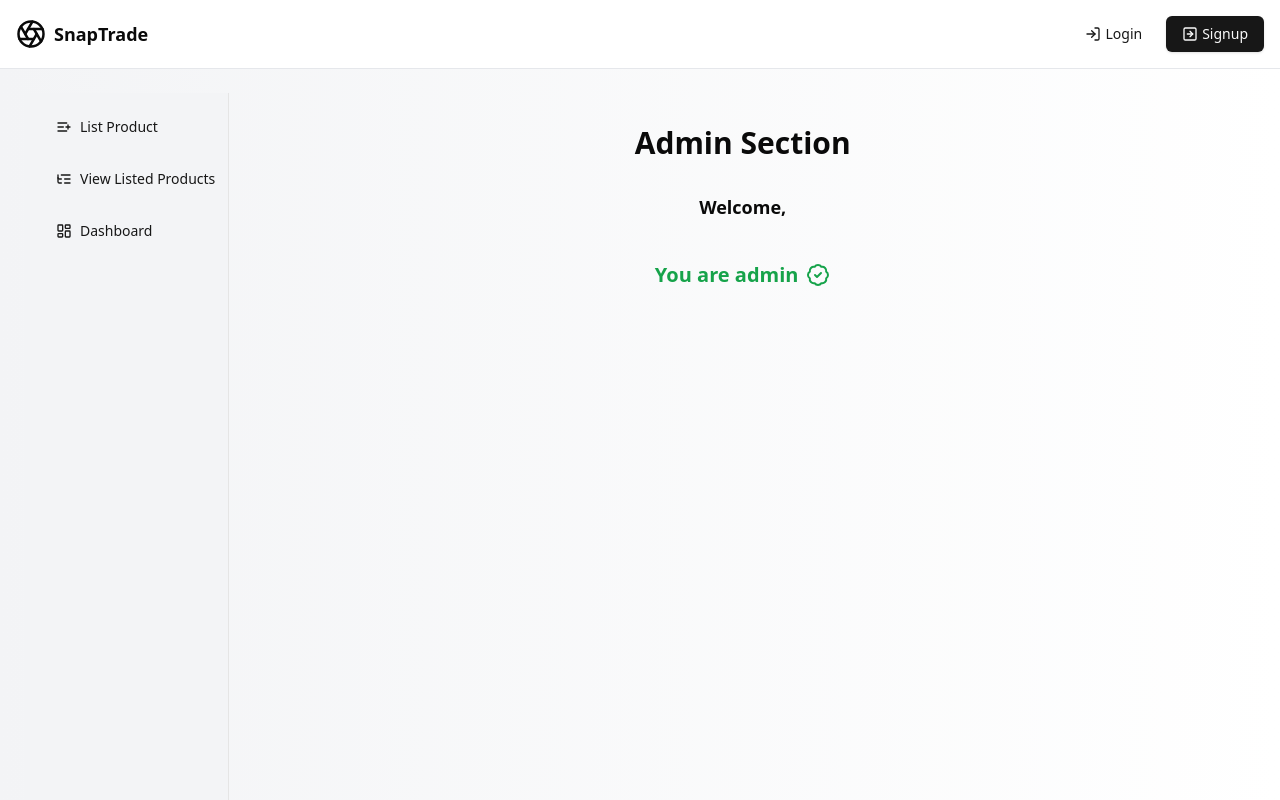
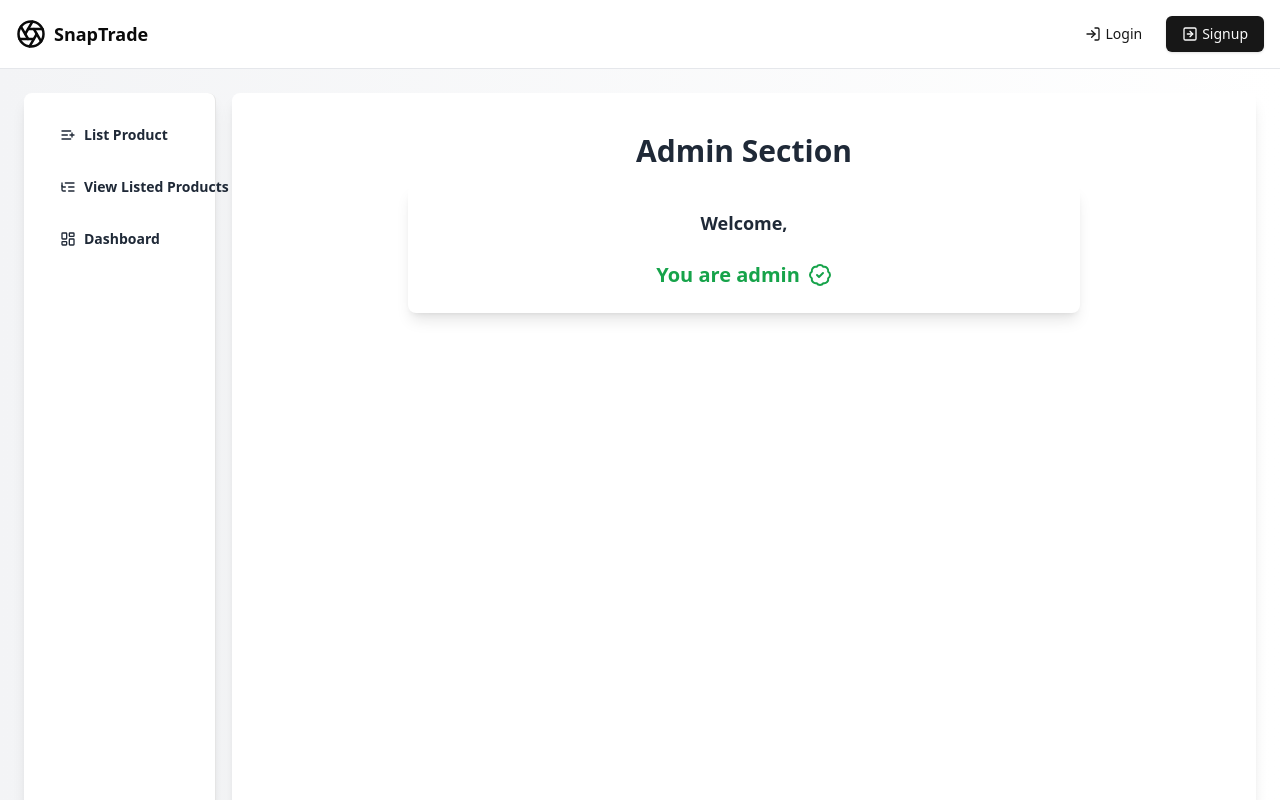
Before and after one commit to mukulpadwal/ChitraSetu, a Next.js app: page /admin in a window 1280 px wide. Shown: the top 800 px of the page. Built offline with nearby package versions, Linux system fonts and the light colour scheme; no server answers; a web font is replaced by a local one; what imagekitio-next would draw is missing.

Commit message:
Refactor admin layout and page; enhance UI with improved styles, gradients, and loading component

```diff
--- a/app/(root)/admin/layout.tsx
+++ b/app/(root)/admin/layout.tsx
@@ -30,25 +30,20 @@ function AdminLayout({ children }: { children: React.ReactNode }) {
   const pathname = usePathname();
 
   return (
-    <>
-      <div className="w-full md:min-h-screen grid grid-cols-1 md:grid-cols-12">
+    <div className="w-full md:min-h-screen grid grid-cols-1 md:grid-cols-12 gap-4 bg-gradient-to-r from-gray-100 to-white">
       {/* Sidebar */}
-        <aside className="h-auto w-full md:col-span-4 lg:col-span-2 bg-gray-100 p-4 md:border-r">
+      <aside className="h-auto w-full md:col-span-4 lg:col-span-2 p-6 md:border-r bg-white shadow-lg rounded-lg">
         <ul className="flex flex-row flex-wrap justify-around md:justify-normal md:flex-col md:space-y-4">
           {sidebarMenuItems.map((item) => (
             <li key={item.id}>
               <Link href={item.href}>
                 <Button
-                    variant={`${
-                      pathname.includes(item.href) ? "outline" : "link"
-                    }`}
-                    className="w-full flex flex-row justify-start items-center"
+                  variant={`${pathname === item.href ? "outline" : "link"}`}
+                  className="w-full flex flex-row justify-start items-center gap-2 p-3 text-sm font-semibold rounded-lg text-gray-800"
                 >
                   {item.icon}
                   <span
-                      className={`${
-                        !pathname.includes(item.href) && "hidden"
-                      } md:block`}
+                    className={`${pathname !== item.href && "hidden"} md:block`}
                   >
                     {item.label}
                   </span>
@@ -59,12 +54,14 @@ function AdminLayout({ children }: { children: React.ReactNode }) {
         </ul>
       </aside>
 
-        <main className="md:col-span-8 lg:col-span-10 p-4">
-          <h1 className="text-center text-3xl font-bold my-4">Admin Section</h1>
+      {/* Main Content */}
+      <main className="md:col-span-8 lg:col-span-10 p-6 bg-white rounded-lg shadow-lg">
+        <h1 className="text-center text-3xl font-bold my-4 text-gray-800">
+          Admin Section
+        </h1>
         {children}
       </main>
     </div>
-    </>
   );
 }
 
--- a/app/(root)/admin/page.tsx
+++ b/app/(root)/admin/page.tsx
@@ -1,7 +1,8 @@
 "use client";
 
+import Loader from "@/components/Loader";
 import { Button } from "@/components/ui/button";
-import { CameraIcon, VerifiedIcon } from "lucide-react";
+import { VerifiedIcon } from "lucide-react";
 import { useSession } from "next-auth/react";
 import toast from "react-hot-toast";
 
@@ -30,13 +31,10 @@ function AdminPage() {
   return (
     <>
       {status === "loading" ? (
-        <div className="h-screen w-full flex justify-center items-center">
-          <CameraIcon className="animate-pulse text-gray-500 w-8 h-8" />
-          <span className="ml-2 text-gray-600">Loading...</span>
-        </div>
+        <Loader />
       ) : (
-        <div className="w-full h-screen flex flex-col items-center justify-start p-4">
-          <h2 className="w-full text-lg font-bold text-center mb-2">
+        <div className="w-full max-w-2xl mx-auto p-6 space-y-6 bg-white rounded-lg shadow-lg">
+          <h2 className="w-full text-lg font-bold text-center mb-2 text-gray-800">
             Welcome, <span>{session?.user.email}</span>
           </h2>
 
```
Lines whose indentation alone changed are shown as unchanged.
